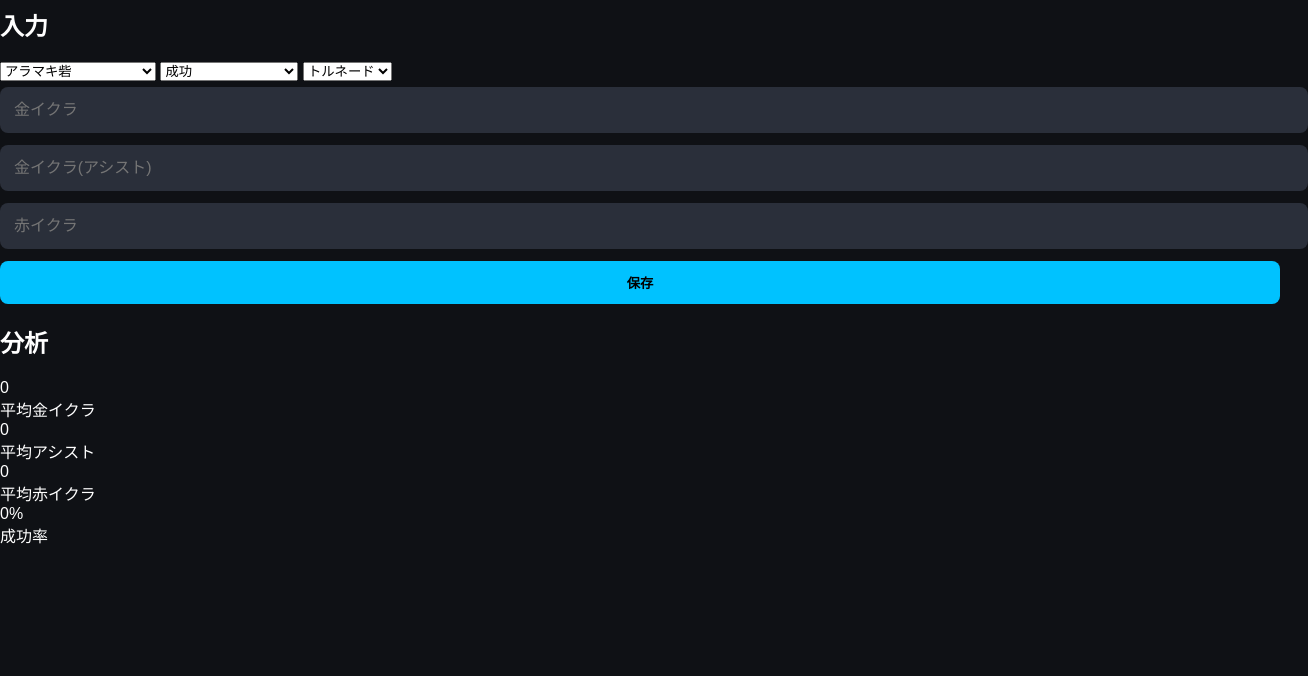
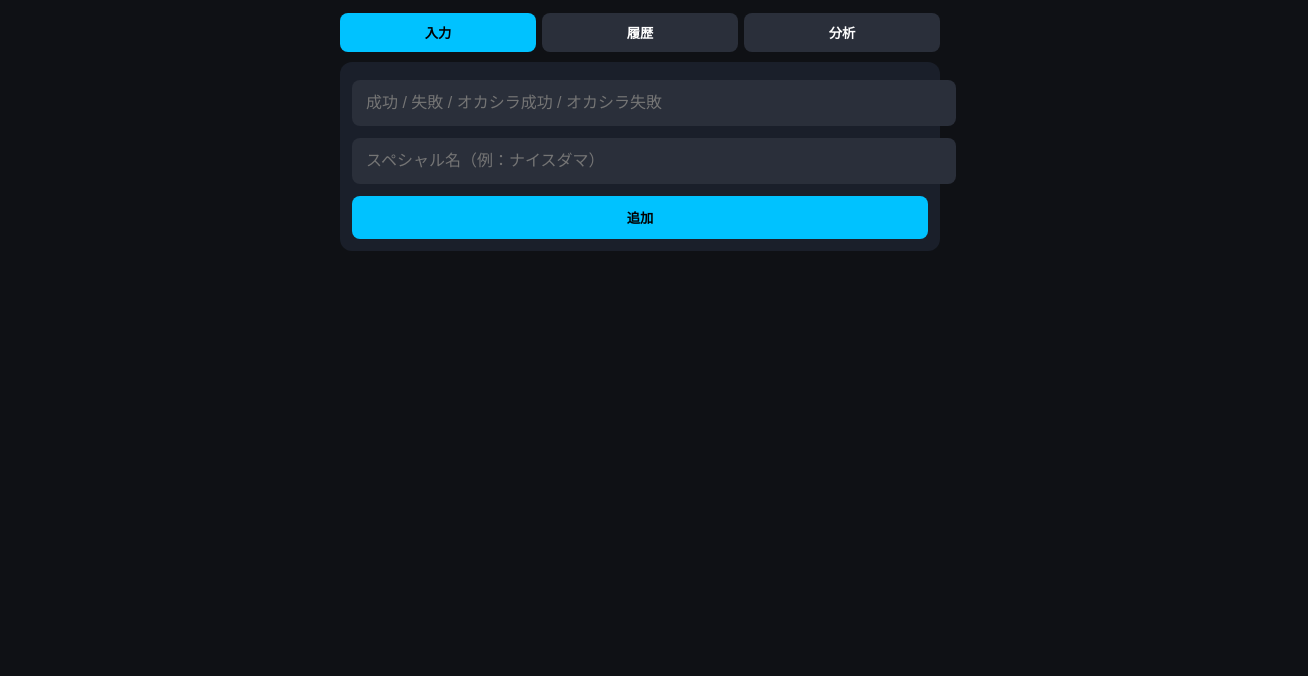
Before and after one commit to nyakya393-ship-it/SamologV0-0-2, a plain HTML site: page index.html in a window 1280 px wide. Shown: the part 124-800 px from the top of the page, 1308 px wide, since content can reach past the window. Drawn offline with Linux system fonts and the light colour scheme.

Commit message:
Update index.html

```diff
--- a/index.html
+++ b/index.html
@@ -3,111 +3,43 @@
 <head>
 <meta charset="UTF-8">
 <meta name="viewport" content="width=device-width, initial-scale=1.0">
-<title>Samolog PRO</title>
+<title>サーモンラン分析</title>
 <link rel="stylesheet" href="style.css">
 </head>
-
 <body>
 
-<div id="bgInk"></div>
+<div class="app">
 
-<header>
-  <div class="logo">
-    <div class="logoMain">Samolog</div>
-    <div class="logoSub">SALMON RUN ANALYTICS</div>
+  <header>
+    <h1>サーモンラン分析</h1>
+  </header>
+
+  <!-- タブ -->
+  <div class="tabs">
+    <button class="tab active" onclick="switchTab('input')">入力</button>
+    <button class="tab" onclick="switchTab('list')">履歴</button>
+    <button class="tab" onclick="switchTab('analysis')">分析</button>
   </div>
-</header>
 
-<div class="tabs">
-  <button class="tab active" onclick="go(0)">入力</button>
-  <button class="tab" onclick="go(1)">戦績</button>
-  <button class="tab" onclick="go(2)">分析</button>
-</div>
+  <!-- 入力 -->
+  <section id="input" class="panel active">
+    <input id="resultInput" placeholder="成功 / 失敗 / オカシラ成功 / オカシラ失敗">
+    <input id="specialInput" placeholder="スペシャル名（例：ナイスダマ）">
+    <button onclick="addBattle()">追加</button>
+  </section>
 
-<!-- INPUT -->
-<div id="p0" class="page active">
-  <div class="card">
+  <!-- 履歴 -->
+  <section id="list" class="panel">
+    <ul id="battleList"></ul>
+  </section>
 
-    <h2>入力</h2>
-
-    <select id="stage">
-      <option>アラマキ砦</option>
-      <option>ムニ・エール</option>
-      <option>シェケナダム</option>
-      <option>すじこジャンクション</option>
-      <option>トキシラズ</option>
-      <option>ドン・ブラコ</option>
-    </select>
-
-    <select id="result">
-      <option>成功</option>
-      <option>成功(オカシラ成功)</option>
-      <option>成功(オカシラ失敗)</option>
-      <option>失敗(wave1)</option>
-      <option>失敗(wave2)</option>
-      <option>失敗(wave3)</option>
-      <option>失敗(wave4)</option>
-      <option>失敗(wave5)</option>
-    </select>
-
-    <select id="special">
-      <option>トルネード</option>
-      <option>ナイスダマ</option>
-      <option>ジェッパ</option>
-      <option>カニ</option>
-      <option>サメ</option>
-      <option>メガホン</option>
-    </select>
-
-    <input id="gold" placeholder="金イクラ">
-    <input id="goldA" placeholder="金イクラ(アシスト)">
-    <input id="red" placeholder="赤イクラ">
-
-    <button id="saveButton" onclick="add()">保存</button>
-
-  </div>
-</div>
-
-<!-- BATTLE -->
-<div id="p1" class="page"></div>
-
-<!-- ANALYSIS -->
-<div id="p2" class="page">
-
-  <div class="card">
-    <h2>分析</h2>
-
-    <div class="statGrid">
-
-      <div class="statBox">
-        <div class="statValue" id="avgGold">0</div>
-        <div class="statLabel">平均金イクラ</div>
-      </div>
-
-      <div class="statBox">
-        <div class="statValue" id="avgAssist">0</div>
-        <div class="statLabel">平均アシスト</div>
-      </div>
-
-      <div class="statBox">
-        <div class="statValue" id="avgRed">0</div>
-        <div class="statLabel">平均赤イクラ</div>
-      </div>
-
-      <div class="statBox">
-        <div class="statValue" id="winRate">0%</div>
-        <div class="statLabel">成功率</div>
-      </div>
-
-    </div>
-
-  </div>
+  <!-- 分析 -->
+  <section id="analysis" class="panel">
+    <div id="stats"></div>
+  </section>
 
 </div>
 
-<div id="detail"></div>
-
 <script src="app.js"></script>
-
 </body>
 </html>
```
